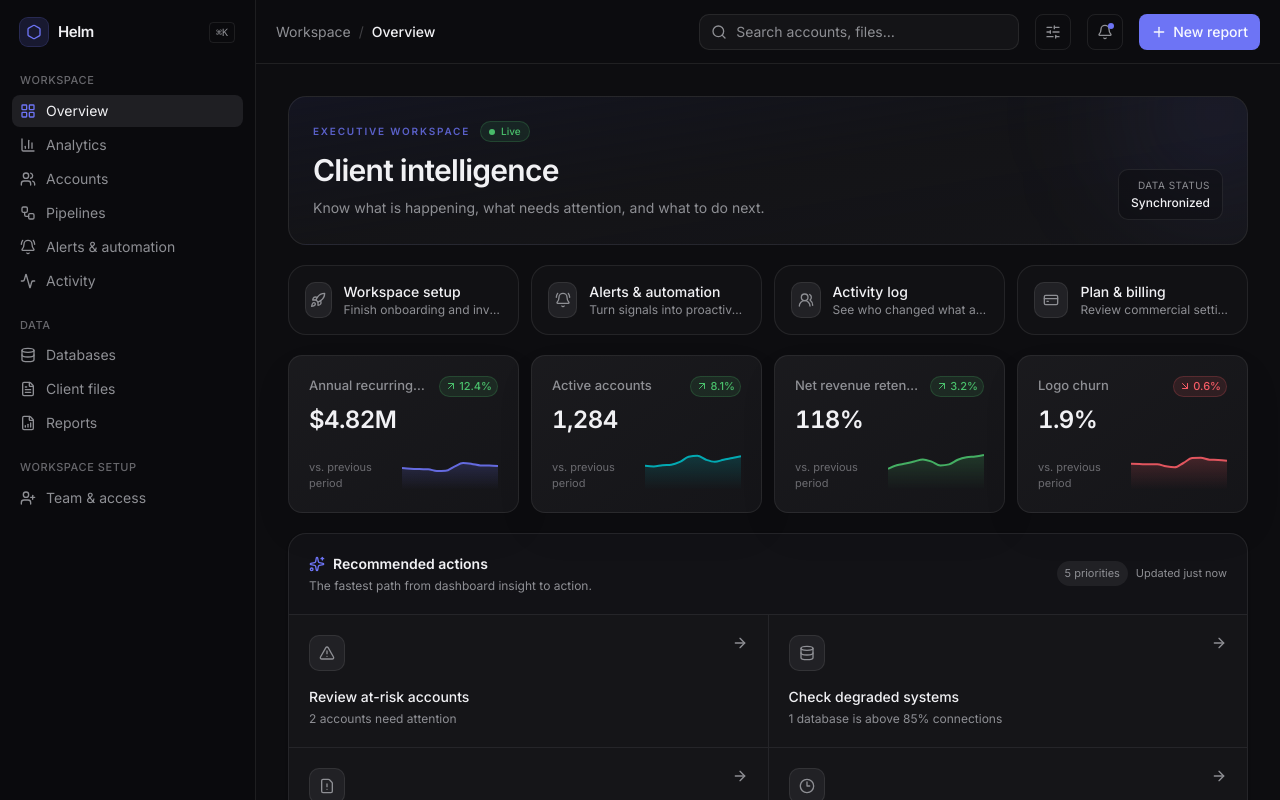
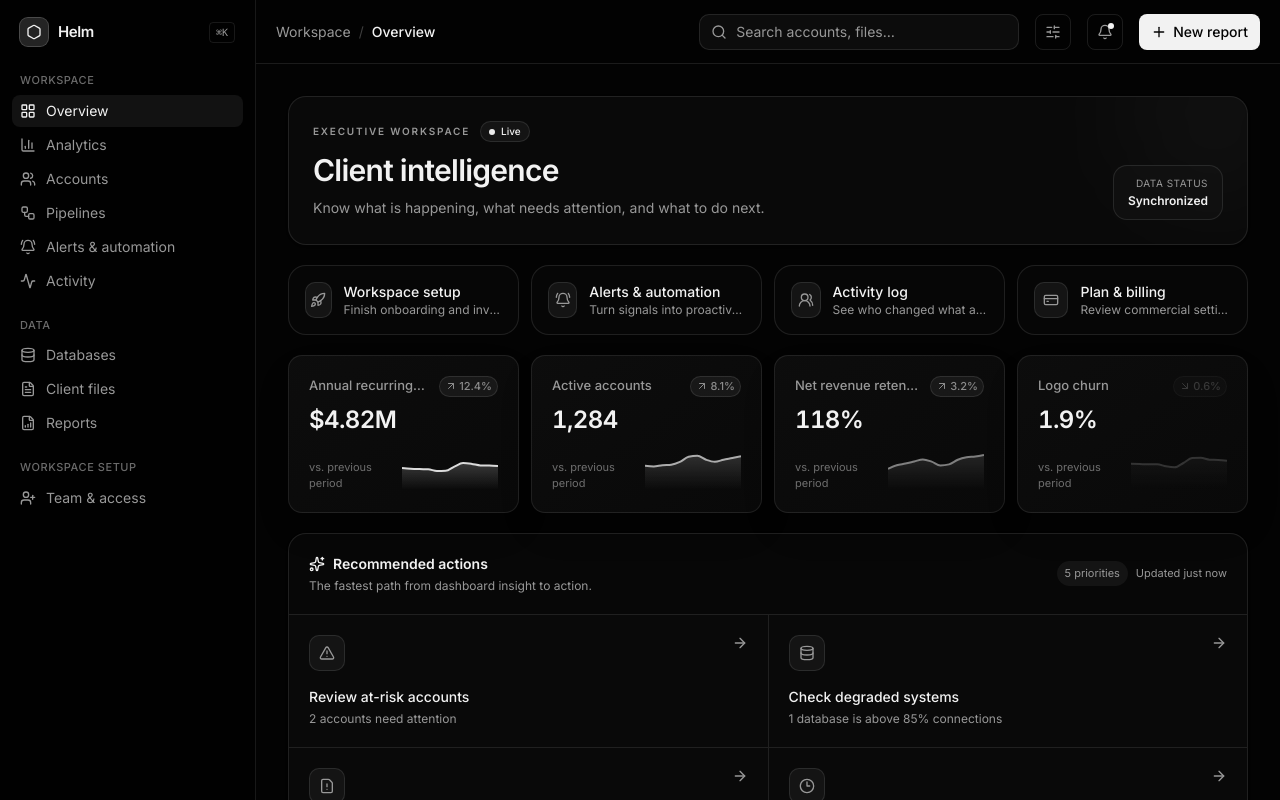
Before and after one commit to mohsarchive/b2b-client-dashboard, a Next.js app: page / in a window 1280 px wide. Shown: the top 800 px of the page. Built offline with nearby package versions, Linux system fonts and the light colour scheme.

Commit message:
style: monochrome premium prototype polish
* style: switch dashboard to premium monochrome theme

* style: refine monochrome page headers

```diff
--- a/app/globals.css
+++ b/app/globals.css
@@ -49,109 +49,72 @@
 :root {
   color-scheme: light;
   --background: oklch(1 0 0);
-  --foreground: oklch(0.145 0 0);
-  --card: oklch(1 0 0);
-  --card-foreground: oklch(0.145 0 0);
+  --foreground: oklch(0.12 0 0);
+  --card: oklch(0.995 0 0);
+  --card-foreground: oklch(0.12 0 0);
   --popover: oklch(1 0 0);
-  --popover-foreground: oklch(0.145 0 0);
-  --primary: oklch(0.205 0 0);
+  --popover-foreground: oklch(0.12 0 0);
+  --primary: oklch(0.12 0 0);
   --primary-foreground: oklch(0.985 0 0);
-  --secondary: oklch(0.97 0 0);
-  --secondary-foreground: oklch(0.205 0 0);
-  --muted: oklch(0.97 0 0);
-  --muted-foreground: oklch(0.556 0 0);
-  --accent: oklch(0.97 0 0);
-  --accent-foreground: oklch(0.205 0 0);
-  --destructive: oklch(0.577 0.245 27.325);
-  --border: oklch(0.922 0 0);
-  --input: oklch(0.922 0 0);
-  --ring: oklch(0.708 0 0);
-  --chart-1: oklch(0.87 0 0);
-  --chart-2: oklch(0.556 0 0);
-  --chart-3: oklch(0.439 0 0);
-  --chart-4: oklch(0.371 0 0);
-  --chart-5: oklch(0.269 0 0);
+  --secondary: oklch(0.965 0 0);
+  --secondary-foreground: oklch(0.12 0 0);
+  --muted: oklch(0.965 0 0);
+  --muted-foreground: oklch(0.48 0 0);
+  --accent: oklch(0.95 0 0);
+  --accent-foreground: oklch(0.12 0 0);
+  --destructive: oklch(0.52 0 0);
+  --border: oklch(0.88 0 0);
+  --input: oklch(0.9 0 0);
+  --ring: oklch(0.35 0 0);
+  --chart-1: oklch(0.16 0 0);
+  --chart-2: oklch(0.3 0 0);
+  --chart-3: oklch(0.46 0 0);
+  --chart-4: oklch(0.62 0 0);
+  --chart-5: oklch(0.78 0 0);
   --radius: 0.625rem;
   --sidebar: oklch(0.985 0 0);
-  --sidebar-foreground: oklch(0.145 0 0);
-  --sidebar-primary: oklch(0.205 0 0);
+  --sidebar-foreground: oklch(0.12 0 0);
+  --sidebar-primary: oklch(0.12 0 0);
   --sidebar-primary-foreground: oklch(0.985 0 0);
-  --sidebar-accent: oklch(0.97 0 0);
-  --sidebar-accent-foreground: oklch(0.205 0 0);
-  --sidebar-border: oklch(0.922 0 0);
-  --sidebar-ring: oklch(0.708 0 0);
+  --sidebar-accent: oklch(0.95 0 0);
+  --sidebar-accent-foreground: oklch(0.12 0 0);
+  --sidebar-border: oklch(0.9 0 0);
+  --sidebar-ring: oklch(0.35 0 0);
 }
 
 .dark {
   color-scheme: dark;
-  --background: oklch(0.16 0.006 285);
-  --foreground: oklch(0.96 0.003 285);
-  --card: oklch(0.196 0.007 285);
-  --card-foreground: oklch(0.96 0.003 285);
-  --popover: oklch(0.196 0.007 285);
-  --popover-foreground: oklch(0.96 0.003 285);
-  --primary: oklch(0.62 0.19 277);
-  --primary-foreground: oklch(0.98 0.01 277);
-  --secondary: oklch(0.25 0.008 285);
-  --secondary-foreground: oklch(0.96 0.003 285);
-  --muted: oklch(0.24 0.008 285);
-  --muted-foreground: oklch(0.65 0.008 285);
-  --accent: oklch(0.26 0.01 285);
-  --accent-foreground: oklch(0.96 0.003 285);
-  --destructive: oklch(0.62 0.2 24);
-  --border: oklch(1 0 0 / 8%);
-  --input: oklch(1 0 0 / 12%);
-  --ring: oklch(0.62 0.19 277);
-  --chart-1: oklch(0.62 0.19 277);
-  --chart-2: oklch(0.7 0.15 200);
-  --chart-3: oklch(0.72 0.16 150);
-  --chart-4: oklch(0.75 0.15 85);
-  --chart-5: oklch(0.68 0.19 20);
-  --sidebar: oklch(0.145 0.006 285);
-  --sidebar-foreground: oklch(0.96 0.003 285);
-  --sidebar-primary: oklch(0.62 0.19 277);
-  --sidebar-primary-foreground: oklch(0.98 0.01 277);
-  --sidebar-accent: oklch(0.24 0.008 285);
-  --sidebar-accent-foreground: oklch(0.96 0.003 285);
-  --sidebar-border: oklch(1 0 0 / 8%);
-  --sidebar-ring: oklch(0.62 0.19 277);
-}
-
-@media (prefers-color-scheme: dark) {
-  :root:not(.light) {
-    color-scheme: dark;
-    --background: oklch(0.16 0.006 285);
-    --foreground: oklch(0.96 0.003 285);
-    --card: oklch(0.196 0.007 285);
-    --card-foreground: oklch(0.96 0.003 285);
-    --popover: oklch(0.196 0.007 285);
-    --popover-foreground: oklch(0.96 0.003 285);
-    --primary: oklch(0.62 0.19 277);
-    --primary-foreground: oklch(0.98 0.01 277);
-    --secondary: oklch(0.25 0.008 285);
-    --secondary-foreground: oklch(0.96 0.003 285);
-    --muted: oklch(0.24 0.008 285);
-    --muted-foreground: oklch(0.65 0.008 285);
-    --accent: oklch(0.26 0.01 285);
-    --accent-foreground: oklch(0.96 0.003 285);
-    --destructive: oklch(0.62 0.2 24);
-    --border: oklch(1 0 0 / 8%);
-    --input: oklch(1 0 0 / 12%);
-    --ring: oklch(0.62 0.19 277);
-    --chart-1: oklch(0.62 0.19 277);
-    --chart-2: oklch(0.7 0.15 200);
-    --chart-3: oklch(0.72 0.16 150);
-    --chart-4: oklch(0.75 0.15 85);
-    --chart-5: oklch(0.68 0.19 20);
-    --sidebar: oklch(0.145 0.006 285);
-    --sidebar-foreground: oklch(0.96 0.003 285);
-    --sidebar-primary: oklch(0.62 0.19 277);
-    --sidebar-primary-foreground: oklch(0.98 0.01 277);
-    --sidebar-accent: oklch(0.24 0.008 285);
-    --sidebar-accent-foreground: oklch(0.96 0.003 285);
-    --sidebar-border: oklch(1 0 0 / 8%);
-    --sidebar-ring: oklch(0.62 0.19 277);
-  }
+  --background: oklch(0.10 0 0);
+  --foreground: oklch(0.96 0 0);
+  --card: oklch(0.14 0 0);
+  --card-foreground: oklch(0.96 0 0);
+  --popover: oklch(0.14 0 0);
+  --popover-foreground: oklch(0.96 0 0);
+  --primary: oklch(0.96 0 0);
+  --primary-foreground: oklch(0.10 0 0);
+  --secondary: oklch(0.19 0 0);
+  --secondary-foreground: oklch(0.96 0 0);
+  --muted: oklch(0.19 0 0);
+  --muted-foreground: oklch(0.68 0 0);
+  --accent: oklch(0.22 0 0);
+  --accent-foreground: oklch(0.96 0 0);
+  --destructive: oklch(0.62 0 0);
+  --border: oklch(1 0 0 / 10%);
+  --input: oklch(1 0 0 / 14%);
+  --ring: oklch(0.8 0 0);
+  --chart-1: oklch(0.96 0 0);
+  --chart-2: oklch(0.8 0 0);
+  --chart-3: oklch(0.64 0 0);
+  --chart-4: oklch(0.48 0 0);
+  --chart-5: oklch(0.34 0 0);
+  --sidebar: oklch(0.075 0 0);
+  --sidebar-foreground: oklch(0.96 0 0);
+  --sidebar-primary: oklch(0.96 0 0);
+  --sidebar-primary-foreground: oklch(0.10 0 0);
+  --sidebar-accent: oklch(0.18 0 0);
+  --sidebar-accent-foreground: oklch(0.96 0 0);
+  --sidebar-border: oklch(1 0 0 / 9%);
+  --sidebar-ring: oklch(0.8 0 0);
 }
 
 @layer base {
@@ -161,7 +124,7 @@
     @apply bg-background text-foreground;
     text-rendering: optimizeLegibility;
     -webkit-font-smoothing: antialiased;
-    background-image: radial-gradient(circle at 15% -10%, color-mix(in oklch, var(--primary) 7%, transparent), transparent 30%), radial-gradient(circle at 85% 0%, color-mix(in oklch, var(--chart-2) 5%, transparent), transparent 24%);
+    background-image: radial-gradient(circle at 18% -8%, color-mix(in oklch, var(--foreground) 3%, transparent), transparent 28%), radial-gradient(circle at 82% 0%, color-mix(in oklch, var(--foreground) 2%, transparent), transparent 24%);
   }
   button, a, input, textarea, select {
     transition-duration: 180ms;
@@ -169,7 +132,7 @@
   }
   button:not(:disabled), a { -webkit-tap-highlight-color: transparent; }
   button:not(:disabled):active { transform: translateY(1px) scale(0.985); }
-  ::selection { background: color-mix(in oklch, var(--primary) 24%, transparent); }
+  ::selection { background: color-mix(in oklch, var(--foreground) 12%, transparent); }
   :focus-visible { outline: 2px solid color-mix(in oklch, var(--ring) 80%, transparent); outline-offset: 2px; }
 }
 
@@ -179,33 +142,22 @@
 ::-webkit-scrollbar-thumb:hover { background: color-mix(in oklch, var(--foreground) 24%, transparent); border: 3px solid transparent; background-clip: padding-box; }
 
 .premium-surface {
-  background: linear-gradient(145deg, color-mix(in oklch, var(--card) 97%, white 3%), var(--card));
+  background: linear-gradient(145deg, color-mix(in oklch, var(--card) 98%, white 2%), var(--card));
   border: 1px solid color-mix(in oklch, var(--border) 90%, transparent);
-  box-shadow: 0 1px 2px color-mix(in oklch, black 9%, transparent), 0 18px 44px color-mix(in oklch, black 5%, transparent);
+  box-shadow: 0 1px 2px color-mix(in oklch, black 7%, transparent), 0 18px 44px color-mix(in oklch, black 5%, transparent);
   transition: transform 300ms cubic-bezier(0.22, 1, 0.36, 1), box-shadow 300ms cubic-bezier(0.22, 1, 0.36, 1), border-color 220ms ease;
 }
 
 .premium-surface:hover {
   transform: translateY(-2px);
-  border-color: color-mix(in oklch, var(--primary) 18%, var(--border));
+  border-color: color-mix(in oklch, var(--foreground) 18%, var(--border));
   box-shadow: 0 2px 4px color-mix(in oklch, black 10%, transparent), 0 24px 56px color-mix(in oklch, black 8%, transparent);
 }
 
-@keyframes premium-fade-up {
-  from { opacity: 0; transform: translate3d(0, 8px, 0); }
-  to { opacity: 1; transform: translate3d(0, 0, 0); }
-}
-
-@keyframes premium-pop {
-  from { opacity: 0; transform: translate3d(0, 6px, 0) scale(0.985); }
-  to { opacity: 1; transform: translate3d(0, 0, 0) scale(1); }
-}
-
+@keyframes premium-fade-up { from { opacity: 0; transform: translate3d(0, 8px, 0); } to { opacity: 1; transform: translate3d(0, 0, 0); } }
+@keyframes premium-pop { from { opacity: 0; transform: translate3d(0, 6px, 0) scale(0.985); } to { opacity: 1; transform: translate3d(0, 0, 0) scale(1); } }
 @keyframes premium-backdrop { from { opacity: 0; } to { opacity: 1; } }
-@keyframes premium-toast {
-  from { opacity: 0; transform: translate3d(0, 12px, 0) scale(0.98); }
-  to { opacity: 1; transform: translate3d(0, 0, 0) scale(1); }
-}
+@keyframes premium-toast { from { opacity: 0; transform: translate3d(0, 12px, 0) scale(0.98); } to { opacity: 1; transform: translate3d(0, 0, 0) scale(1); } }
 
 .premium-enter { animation: premium-fade-up 420ms cubic-bezier(0.22, 1, 0.36, 1) both; }
 .premium-pop { animation: premium-pop 220ms cubic-bezier(0.22, 1, 0.36, 1) both; }
--- a/components/dashboard/page-header.tsx
+++ b/components/dashboard/page-header.tsx
@@ -8,30 +8,26 @@ export function PageHeader({
   live?: boolean
 }) {
   return (
-    <header className="premium-enter relative overflow-hidden rounded-2xl border border-border bg-gradient-to-br from-primary/[0.08] via-card/90 to-card px-5 py-5 sm:px-6 sm:py-6">
-      <div className="pointer-events-none absolute -right-16 -top-20 size-48 rounded-full bg-primary/10 blur-3xl" />
-      <div className="relative flex flex-col gap-3 sm:flex-row sm:items-end sm:justify-between">
+    <header className="premium-enter relative overflow-hidden rounded-2xl border border-border bg-card px-5 py-5 shadow-sm sm:px-6 sm:py-6">
+      <div className="pointer-events-none absolute -right-16 -top-20 size-48 rounded-full bg-foreground/[0.04] blur-3xl" />
+      <div className="relative flex flex-col gap-4 sm:flex-row sm:items-end sm:justify-between">
         <div className="max-w-3xl">
           <div className="mb-2.5 flex items-center gap-2.5">
-            <span className="text-[10px] font-semibold uppercase tracking-[0.18em] text-primary/80">Executive workspace</span>
+            <span className="text-[10px] font-semibold uppercase tracking-[0.18em] text-muted-foreground">Executive workspace</span>
             {live && (
-              <span className="flex items-center gap-1.5 rounded-full border border-chart-3/20 bg-chart-3/10 px-2 py-0.5 text-[10px] font-medium text-chart-3">
-                <span className="size-1.5 animate-pulse rounded-full bg-chart-3" />
+              <span className="flex items-center gap-1.5 rounded-full border border-border bg-secondary px-2 py-0.5 text-[10px] font-medium text-foreground">
+                <span className="size-1.5 animate-pulse rounded-full bg-foreground" />
                 Live
               </span>
             )}
           </div>
-          <h1 className="text-2xl font-semibold tracking-tight text-foreground text-balance sm:text-3xl">
-            {title}
-          </h1>
-          <p className="mt-2 max-w-2xl text-sm leading-6 text-muted-foreground text-pretty">
-            {description}
-          </p>
+          <h1 className="text-2xl font-semibold tracking-tight text-foreground text-balance sm:text-3xl">{title}</h1>
+          <p className="mt-2 max-w-2xl text-sm leading-6 text-muted-foreground text-pretty">{description}</p>
         </div>
         {live && (
-          <div className="hidden shrink-0 rounded-lg border border-border bg-background/50 px-3 py-2 text-right sm:block">
+          <div className="hidden shrink-0 rounded-xl border border-border bg-secondary/50 px-3.5 py-2.5 text-right sm:block">
             <p className="text-[10px] uppercase tracking-wider text-muted-foreground">Data status</p>
-            <p className="mt-0.5 text-xs font-medium text-foreground">Synchronized</p>
+            <p className="mt-0.5 text-xs font-semibold text-foreground">Synchronized</p>
           </div>
         )}
       </div>
```
